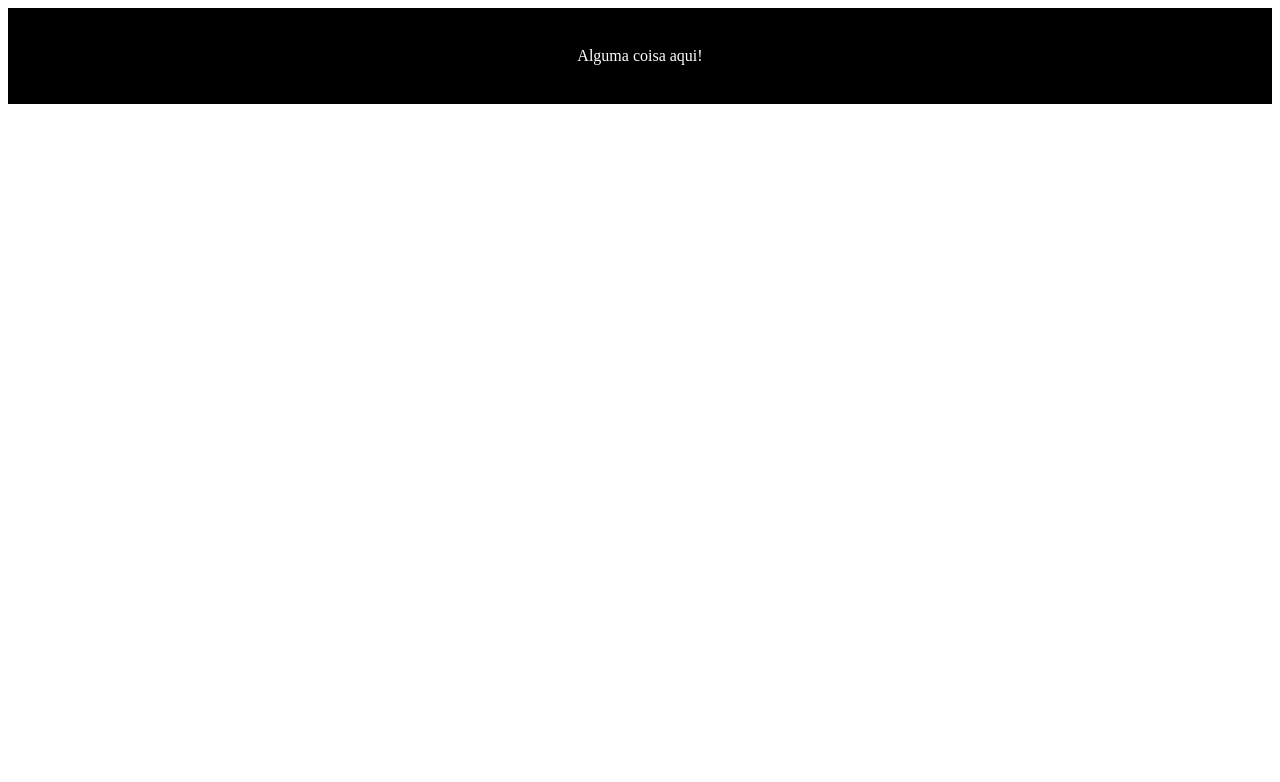
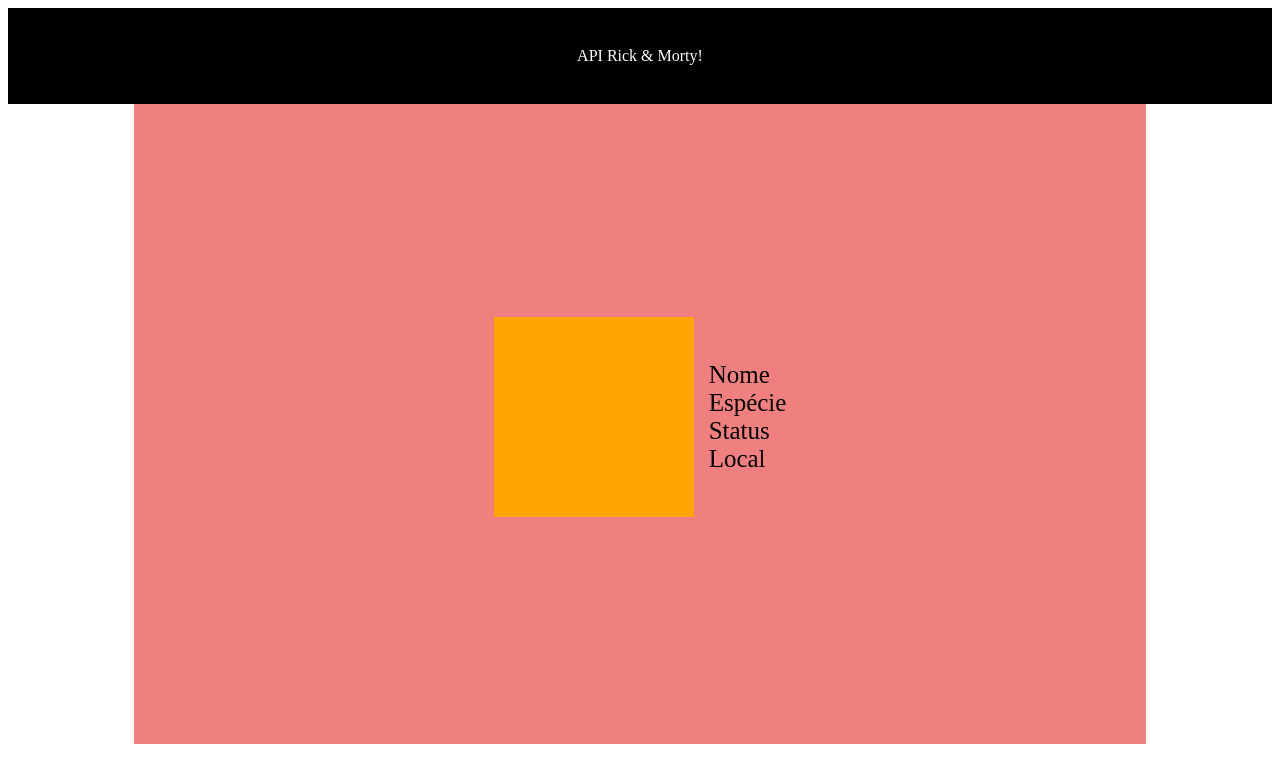
Before and after one commit to phillipehenriques/React-API-Ricky-and-Morty, a React (Create React App) app: page / in a window 1280 px wide. Shown: the top 782 px of the page. Built offline with nearby package versions, Linux system fonts and the light colour scheme.

Commit message:
primeiros passos no estilo

```diff
--- a/src/App.js
+++ b/src/App.js
@@ -6,6 +6,7 @@ function HomePage() {
     <>
       <div>
         <Navbar />
+        <Middle />
       </div>
     </>
   );
@@ -32,10 +33,65 @@ function Navbar() {
   return (
     <StyledNav>
       <div className='barra'>
-        Alguma coisa aqui!
+        API Rick & Morty!
       </div>
     </StyledNav>
   )
 }
 
+const StyledMiddle = styled.div`
+  .middleRules {
+    display: flex;
+    flex-direction: column;
+    align-items: center;
+    justify-content: center;
+    background-color: lightcoral;
+    margin: auto;
+    font-size: 25px;
+    gap: 15px;
+    width: 80%;
+    height: 80vh;
+  };
+
+  .fotoPersonagem {
+    background-color: orange;
+    width: 200px;
+    height: 200px;
+  };
+
+  .rules {
+    display: flex;
+    flex-direction: row;
+    align-items: center;
+    justify-content: center;
+    gap: 15px;
+  }
+
+`;
+
+function Middle() {
+  return (
+    <StyledMiddle>
+      <div className='middleRules'>
+        <div className='rules'>
+          <div className='fotoPersonagem'>
+            {/* foto */}
+          </div>
+          <div className='dadosPersonagem'>
+            Nome <div className='linhaPersonagem' id='nomePersonagem'></div>
+            Espécie<div className='linhaPersonagem' id='especiePersonagem'></div>
+            Status<div className='linhaPersonagem' id='statusPersonagem'></div>
+            Local<div className='linhaPersonagem' id='localPersonagem'></div>
+          </div>
+        </div>
+        <div>
+          {/* blocos de personagens */}
+        </div>
+      </div>
+    </StyledMiddle>
+  )
+}
+
+
+
 // fim
```
